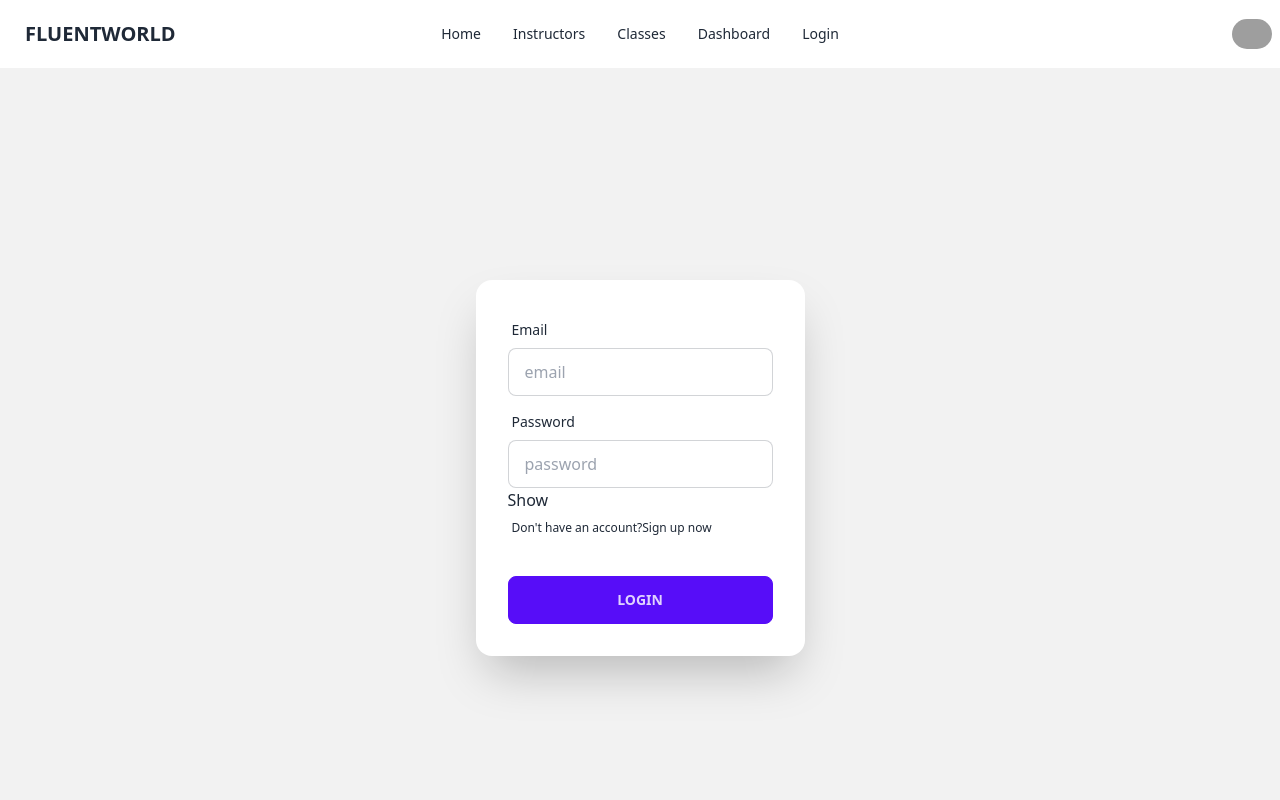
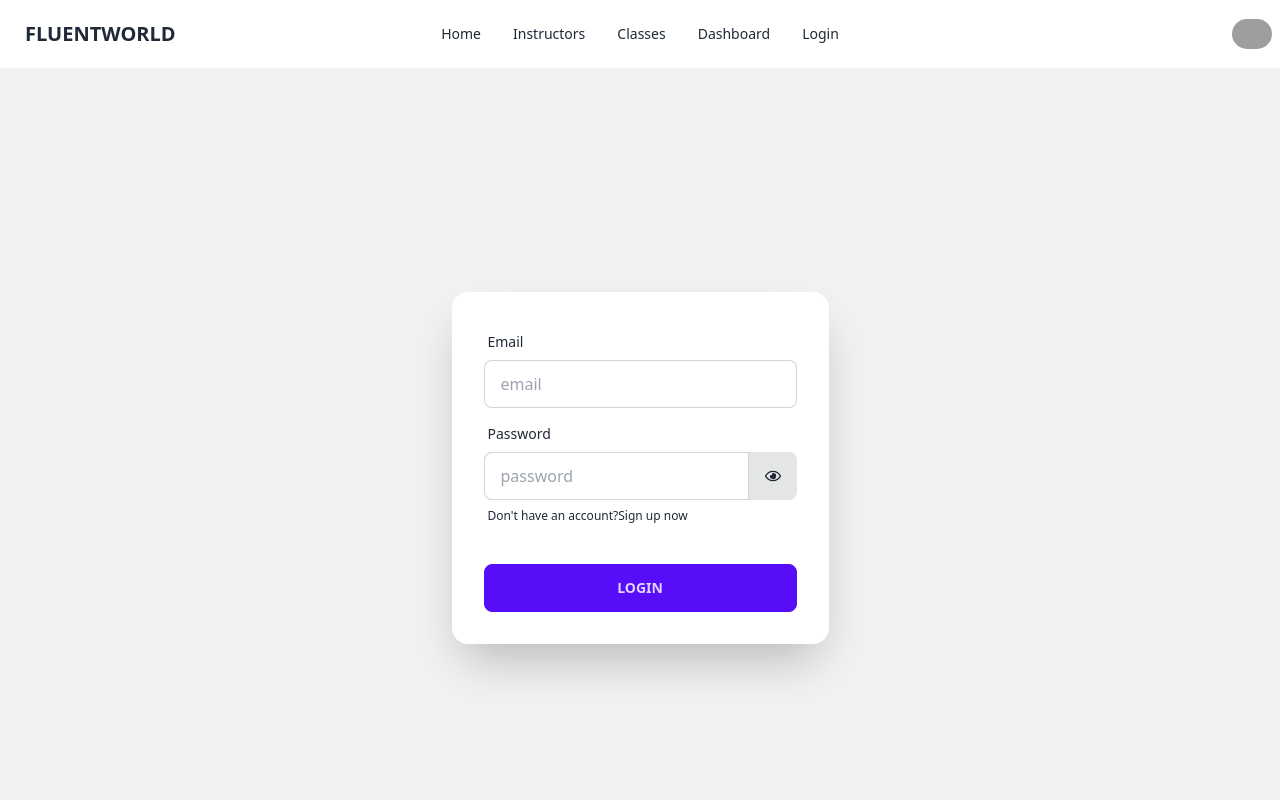
Before and after one commit to ashraf56/FluentWorld, a React (Vite) app: page /login in a window 1280 px wide. Shown: the top 800 px of the page. Built offline with nearby package versions, Linux system fonts and the light colour scheme; grey boxes are pictures that could not be loaded.

Commit message:
show & hide  password action added

```diff
--- a/package.json
+++ b/package.json
@@ -14,6 +14,7 @@
     "match-sorter": "^6.3.1",
     "react": "^18.2.0",
     "react-dom": "^18.2.0",
+    "react-icons": "^4.9.0",
     "react-router-dom": "^6.12.0",
     "sort-by": "^1.2.0",
     "swiper": "^9.3.2"
--- a/src/Authentication/Login/Login.jsx
+++ b/src/Authentication/Login/Login.jsx
@@ -1,6 +1,6 @@
 import React, { useState } from 'react';
 import { Link } from 'react-router-dom';
-
+import { FaRegEye ,FaRegEyeSlash} from "react-icons/fa";
 const Login = () => {
   const [showPassword, setShowPassword] = useState(false);
   const togglePasswordVisibility = () => {
@@ -20,13 +20,18 @@ const Login = () => {
           <input type="text" placeholder="email" className="input input-bordered" />
         </div>
         <div className="form-control">
+
           <label className="label">
             <span className="label-text">Password</span>
           </label>
-          <input type={showPassword ? 'text' : 'password'} placeholder="password" className="input input-bordered" />
-          <span onClick={togglePasswordVisibility}>
-        {showPassword ? 'Hide' : 'Show'}
+          <div className="input-group">
+          <input type={showPassword ? 'text' : 'password'} placeholder="password" className="input input-bordered"
+          />
+          <span className='bg-base' onClick={togglePasswordVisibility}>
+        {showPassword ?  <FaRegEyeSlash/>:<FaRegEye/>}
       </span>
+      </div>
+
           <label className="label">
            <a className="label-text-alt link link-hover">
             Don't have an account?
```
Also changed, not shown: 1 other file (tests, documents, lock files or other folders).
